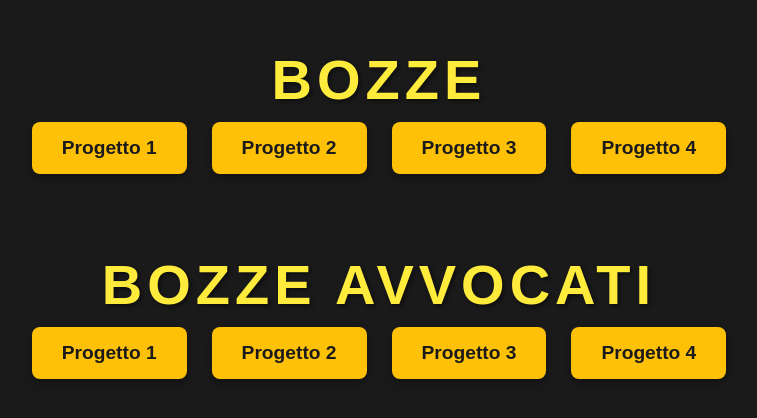
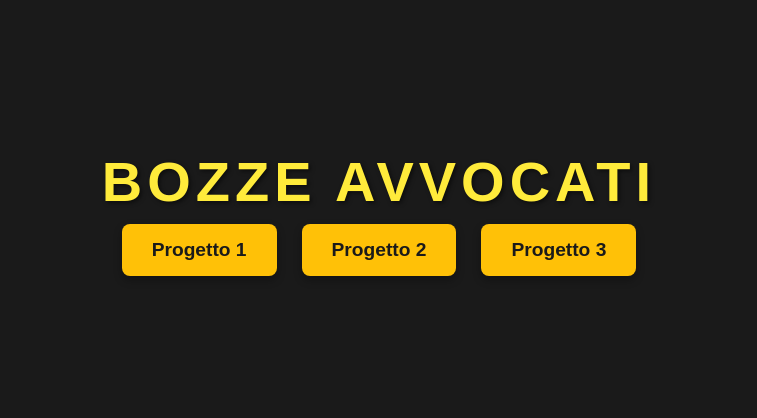
Before and after one commit to Enrico2399/lawyer, a plain HTML site: page index.html in a window 1280 px wide. Shown: the part 186-604 px from the top of the page, without its empty margins (261-1018 px from the left). Drawn offline with Linux system fonts and the light colour scheme.

Commit message:
Update index.html

```diff
--- a/index.html
+++ b/index.html
@@ -80,21 +80,11 @@
 <body>
 
     <header>
-        <h1>Bozze</h1>
-        <nav>
-            <a href="stile1/index.html" target="_blank">Progetto 1</a>
-            <a href="stile2/index.html" target="_blank">Progetto 2</a>
-            <a href="stile3/index.html" target="_blank">Progetto 3</a>
-            <a href="stile4/index.html" target="_blank">Progetto 4</a>
-        </nav>
-    </header>
-    <header>
          <h1>Bozze Avvocati</h1>
          <nav>
             <a href="Avvocati/Kanun/kanun-master/kanun-master/index.html" target="_blank">Progetto 1</a>
             <a href="Avvocati/Lawyers/lawyers/index.html" target="_blank">Progetto 2</a>
             <a href="Avvocati/Modern/modern-law-firm-template/modern-law-firm-template/index.html" target="_blank">Progetto 3</a>
-            <a href="Avvocati/index.html" target="_blank">Progetto 4</a>
         </nav>
     </header>
 
```
